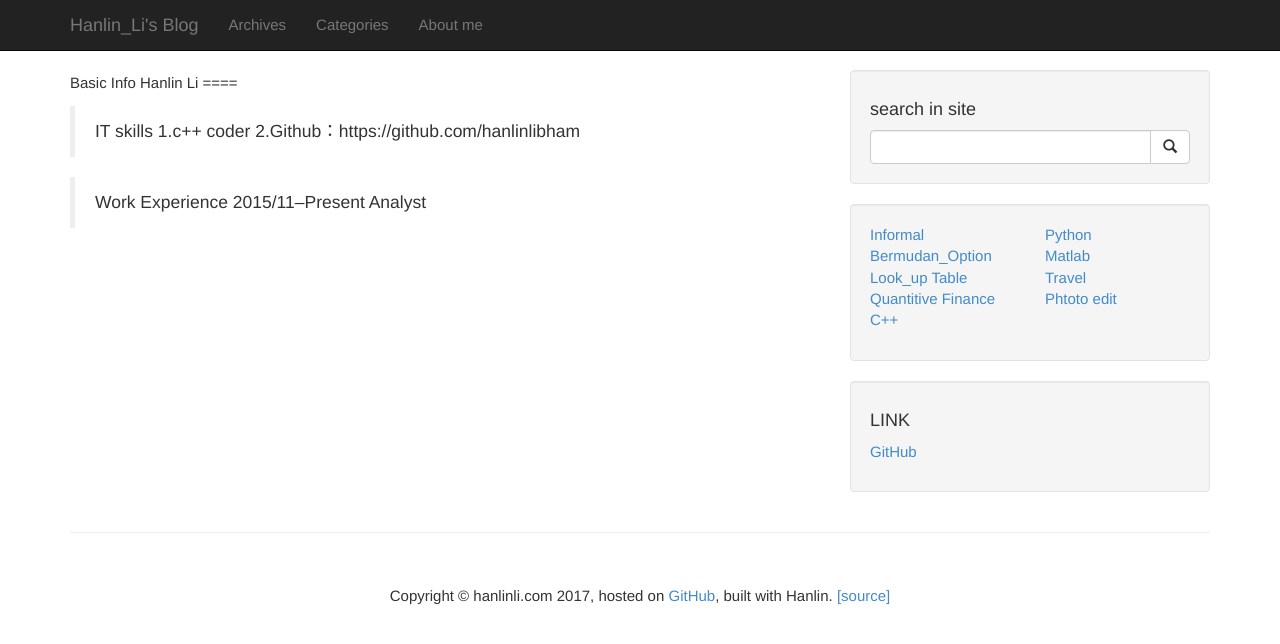
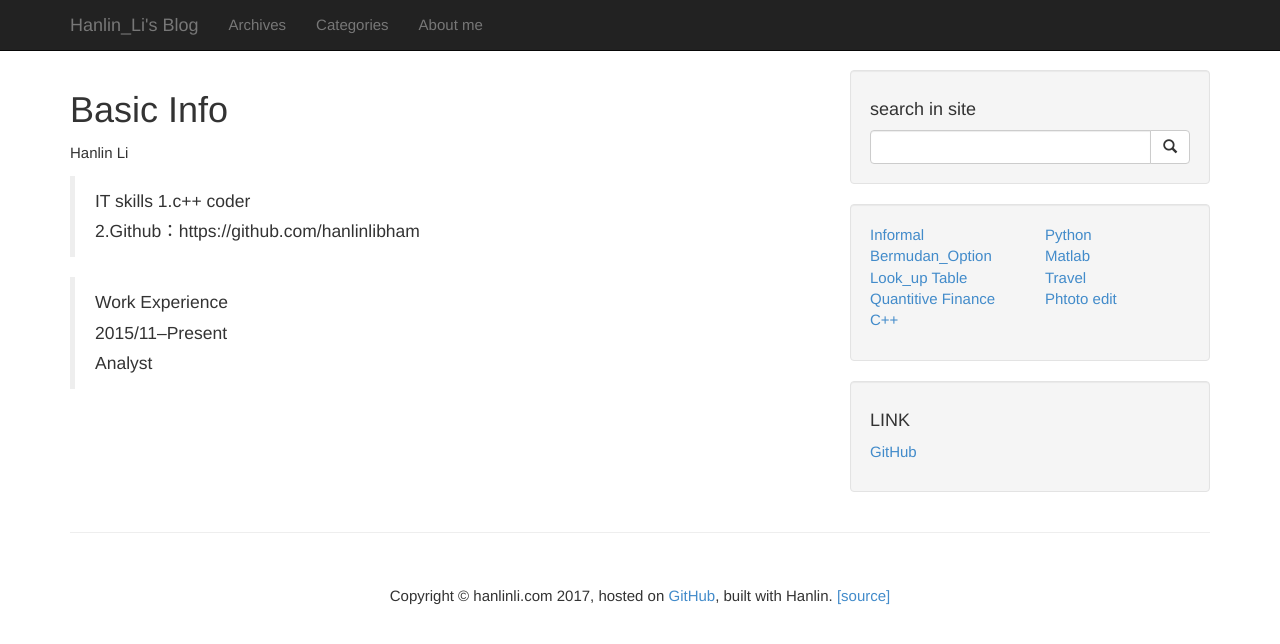
Before and after one commit to hanlinlibham/hanlinlibham.github.io, a Jekyll site: the page built from about.markdown, in a window 1280 px wide. Shown: the top 644 px of the page. Built offline with Jekyll 4.4.1, drawn with Linux system fonts in a browser that asks for light colours; Markdown is read by kramdown in place of the engine named in the settings.

```diff
--- a/about.markdown
+++ b/about.markdown
@@ -2,14 +2,13 @@
 layout: default
 title: "关于：About"
 ---
-Basic Info
+#Basic Info<br>
 Hanlin Li
-====
 
 >IT skills
-1.c++ coder
+1.c++ coder<br>
 2.Github：https://github.com/hanlinlibham
 
->Work Experience
-2015/11--Present
+>Work Experience<br>
+2015/11--Present<br>
 Analyst
```
